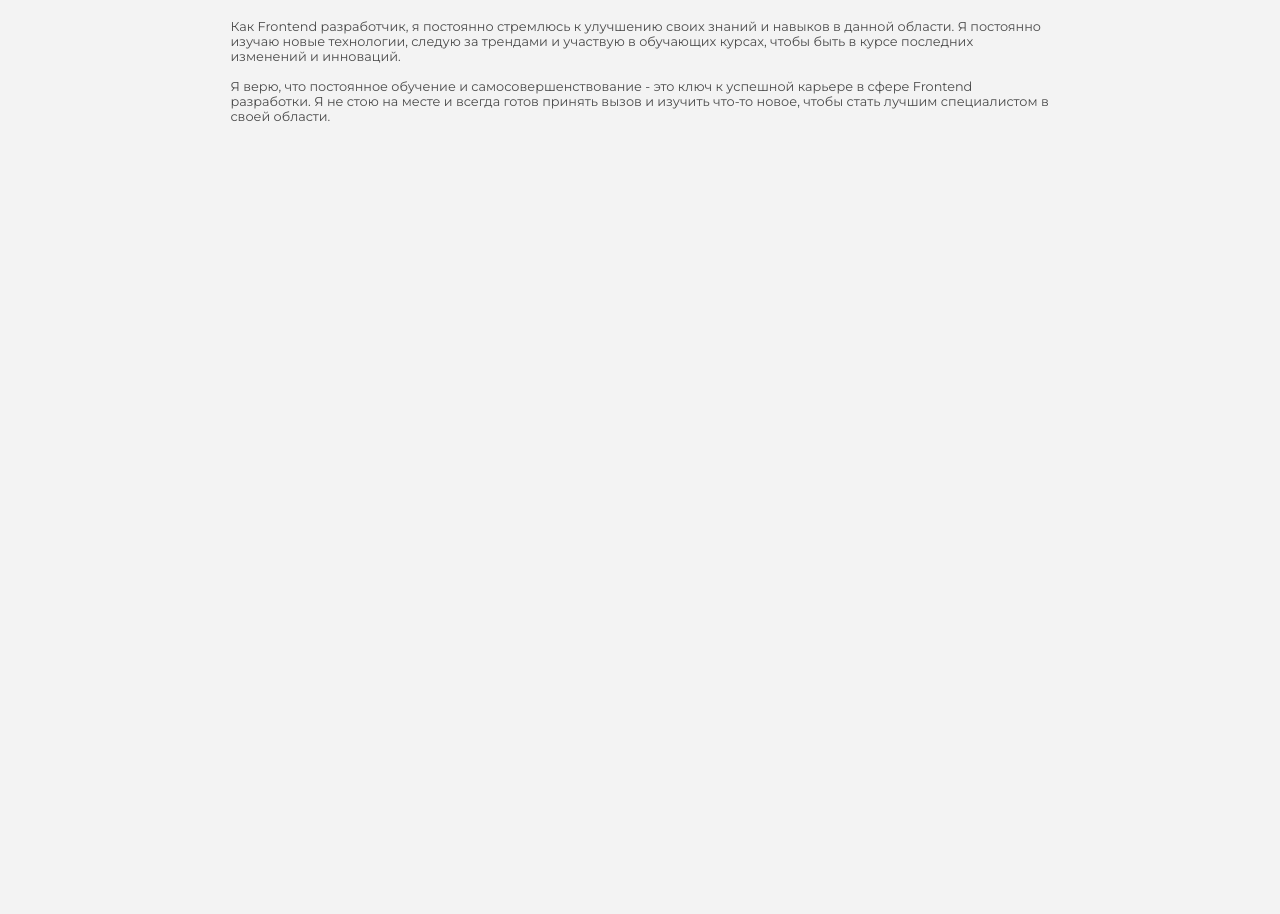
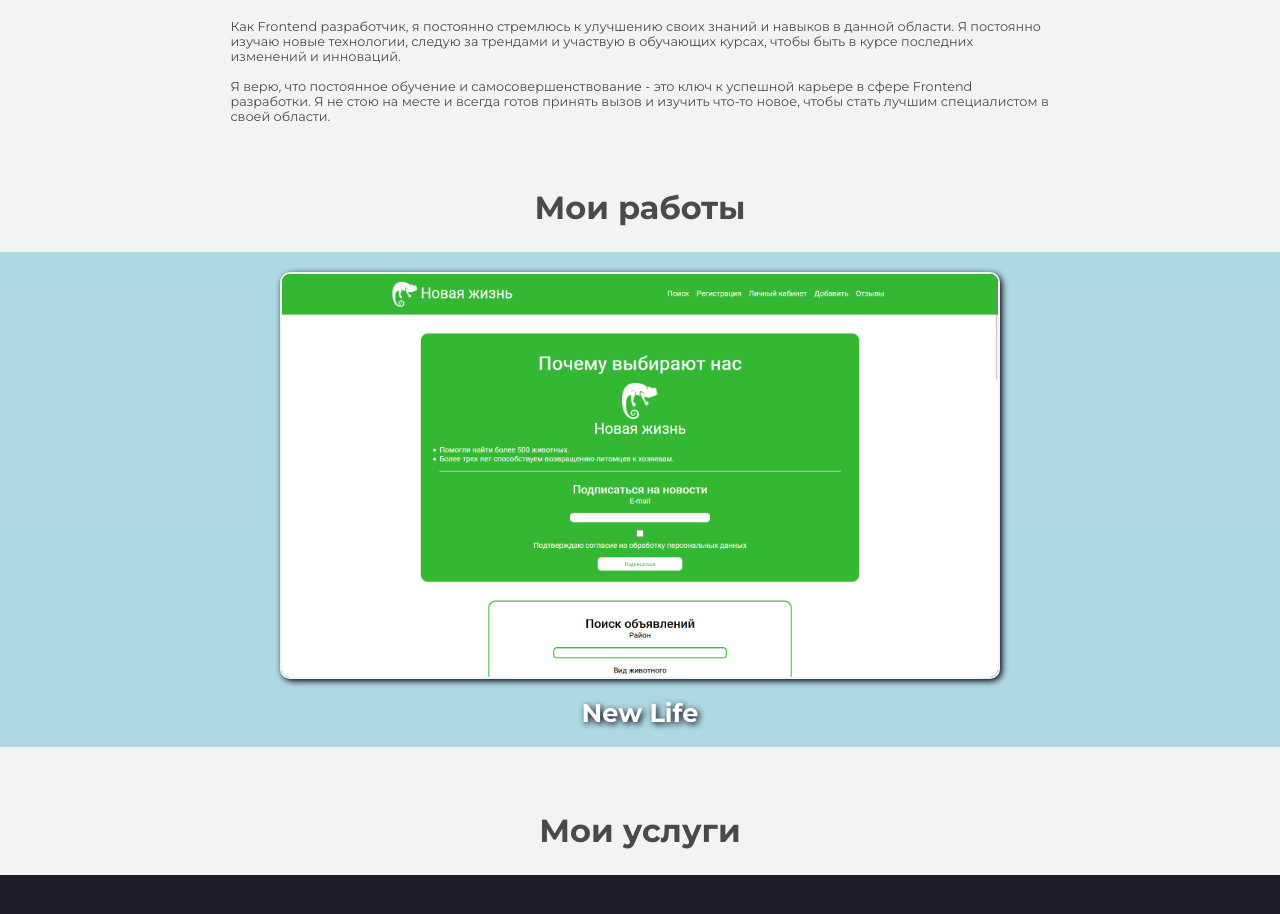
Before and after one commit to ASLplay/Front-end-Developer, a plain HTML site: page index.html in a window 1280 px wide. Shown: the part 1240-2154 px from the top of the page. After the commit the page ends 2115 px from the top, so only its background shows below. Drawn offline with Linux system fonts and the light colour scheme.

Commit message:
my works

```diff
--- a/assets/css/index.css
+++ b/assets/css/index.css
@@ -100,6 +100,7 @@
     padding: 2%;
     background: var(--bg-color-main);
     border-radius: 20px;
+    filter: drop-shadow(0px 5px 5px rgba(0, 0, 0, 0.30));
 }
 
 .aboutContent .aboutText{
@@ -161,8 +162,54 @@ background-color: var(--bg-color-main);
 /* Работы */
 #works {
     background: var(--bg-color-main);
-    height: 100vh;
 }
+
+#works h2{
+    text-align: center;
+}
+
+#works .worksBlock {
+    background-color: var(--bg-color);
+    padding: 1.5% 0;
+    transition: .35s;
+}
+
+#works .worksBlock .worksContent{
+    width: 70%;
+    margin: auto;
+    display: flex;
+    flex-direction: column;
+    justify-content: center;
+}
+
+#works .worksBlock .worksContent img{
+    width: 80%;
+    margin: auto;
+    border-radius: 10px;
+    border: 0.2vw solid  var(--bg-color-main);
+    transition: .35s;
+    filter: drop-shadow(2px 2px 3px black);
+}
+
+#works .worksBlock .worksContent p{
+    text-align: center;
+    margin-top: 2%;
+    font-family: Monserrat-Bold;
+    color: white;
+    font-size: clamp(16px,2vw,30px);
+    filter: drop-shadow(2px 2px 3px black);
+    transition: .35s;
+}
+
+/* Услуги */
+#services {
+    background: var(--bg-color-main);
+}
+
+#services h2{
+    text-align: center;
+}
+
 
 /* Контакты */
 .contactBlock {
--- a/assets/css/style.css
+++ b/assets/css/style.css
@@ -64,11 +64,13 @@ h2 {
     padding: 5% 0 2%;
 font-family: Monserrat-Bold;
 font-size: clamp(20px, 3vw, 32px);
+color: var(--h2-color);
 }
 
 h3 {
     font-family: Monserrat-Regular;
     margin: 3% 0;
+
     font-size: clamp(14px, 2vw, 20px);
 }
 
--- /dev/null
+++ b/assets/js/functions/works-scroll.js
@@ -0,0 +1,77 @@
+const workContent = [
+    {
+        src: "./assets/img/content/work1.png",
+        pContent: "NexusUnity"
+    },
+    {
+        src: "./assets/img/content/work2.png",
+        pContent: "New Life"
+    },
+    {
+        src: "./assets/img/content/work3.png",
+        pContent: "Font-end developer"
+    },
+    {
+        src: "./assets/img/content/work4.png",
+        pContent: "Front-end (Figma)"
+    },
+    {
+        src: "./assets/img/content/work5.png",
+        pContent: "OuTouch Shop"
+    },
+    {
+        src: "./assets/img/content/work6.png",
+        pContent: "Lap-store"
+    },
+    {
+        src: "./assets/img/content/work7.png",
+        pContent: "Your Studio"
+    }
+];
+
+const worksImg = document.getElementsByClassName("worksContent")[0].getElementsByTagName("img")[0];
+const worksP = document.getElementsByClassName("worksContent")[0].getElementsByTagName("p")[0];
+const workBackground = document.getElementsByClassName("worksBlock")[0];
+
+let workActive = 0;
+
+worksImg.addEventListener('mousedown', clickScroll);
+
+function clickScroll(event) {
+    if (event.clientX < window.screen.width / 2) {
+        workActive--;
+        if (workActive < 0)
+            workActive = workContent.length - 1;
+    }
+    else
+        workActive++;
+
+    worksImg.classList.add("close");
+    worksP.classList.add("close");
+    if (workActive == workContent.length)
+        workActive = 0;
+    setTimeout(() => {
+        worksImg.src = workContent[workActive].src;
+        worksP.innerHTML = workContent[workActive].pContent;
+        workBackground.style = `background: rgba(${Math.floor(Math.random() * 256)}, ${Math.floor(Math.random() * 256)}, ${Math.floor(Math.random() * 256)}, 0.5);`
+        worksImg.classList.remove("close");
+        worksP.classList.remove("close");
+    }, 350);
+}
+
+function autoScroll() {
+    workActive++;
+    worksImg.classList.add("close");
+    worksP.classList.add("close");
+    if (workActive == workContent.length)
+        workActive = 0;
+    setTimeout(() => {
+        worksImg.src = workContent[workActive].src;
+        worksP.innerHTML = workContent[workActive].pContent;
+        workBackground.style = `background: rgba(${Math.floor(Math.random() * 256)}, ${Math.floor(Math.random() * 256)}, ${Math.floor(Math.random() * 256)}, 0.5);`
+        worksImg.classList.remove("close");
+        worksP.classList.remove("close");
+    }, 350);
+}
+
+setInterval(autoScroll, 3000);
--- a/index.html
+++ b/index.html
@@ -11,7 +11,9 @@
 </head>
 
 <body>
+    <!-- Лэйаут -->
     <div class="layout">
+        <!-- Хэдр -->
         <header>
             <div class="headerContent">
                 <img id="logo" src="./assets/img/other/logo.svg" alt="Логотип">
@@ -27,7 +29,9 @@
             </div>
         </header>
 
+        <!-- Контент -->
         <main>
+            <!-- Задний фон -->
             <div class="background">
                 <svg width="42" height="53" viewBox="0 0 42 53" fill="none" xmlns="http://www.w3.org/2000/svg">
                     <defs>
@@ -41,7 +45,7 @@
                         fill="url(#gradient)" />
                 </svg>
             </div>
-
+            <!-- Обо мне -->
             <div id="about">
                 <div class="aboutBlock">
                     <h2>Панферов Сергей</h2>
@@ -50,6 +54,7 @@
                 </div>
 
             </div>
+            <!-- Навыки -->
             <div id="skills">
                 <h2>Мои навыки</h2>
                 <div class="skillsBlock">
@@ -76,16 +81,26 @@
                     </div>
                 </div>
             </div>
+            <!-- Работы -->
+            <div id="works">
+                <h2>Мои работы</h2>
+                <div class="worksBlock">
+                    <div class="worksContent">
+                        <img src="./assets/img/content/work1.png" alt="Работа">
+                        <p>NexusUnity</p>
+                    </div>
+                </div>
+            </div>
+            <div id="services">
+                <h2>Мои услуги</h2>
+            </div>
 
-            <div id="works">
-
-            </div>
         </main>
 
         <footer>
 
         </footer>
-
+        <!-- Контент обо мне-->
         <div class="aboutBackground close">
             <div class="aboutContent">
                 <div class="aboutText">
@@ -104,7 +119,7 @@
             <button onclick="closeAbout()">Закрыть</button>
         </div>
 
-
+        <!-- Контакты -->
         <div class="contactBlock close">
             <a href="https://vk.com/asl_play" target="_blank"><img src="./assets/img/icons/vk.svg" alt="vk"></a>
             <a href="https://t.me/asl_play" target="_blank"><img src="./assets/img/icons/telegram.svg"
@@ -120,7 +135,8 @@
     </div>
     <script src="./assets/js/functions/about.js"></script>
     <script src="./assets/js/functions/contact.js"></script>
-    <script src="./assets/js/easter eggs/honk.js"></script>
+    <script src="./assets/js/functions/works-scroll.js"></script>
+    <script src="./assets/js/easter-eggs/honk.js"></script>
 </body>
 
 </html>
```
Also changed, not shown: assets/img/content/work1.png (added), assets/img/content/work2.png (added), assets/img/content/work3.png (added), assets/img/content/work6.png (added), assets/img/content/work7.png (added), assets/js/easter-eggs/honk.js (renamed from assets/js/easter eggs/honk.js), 2 other files.
